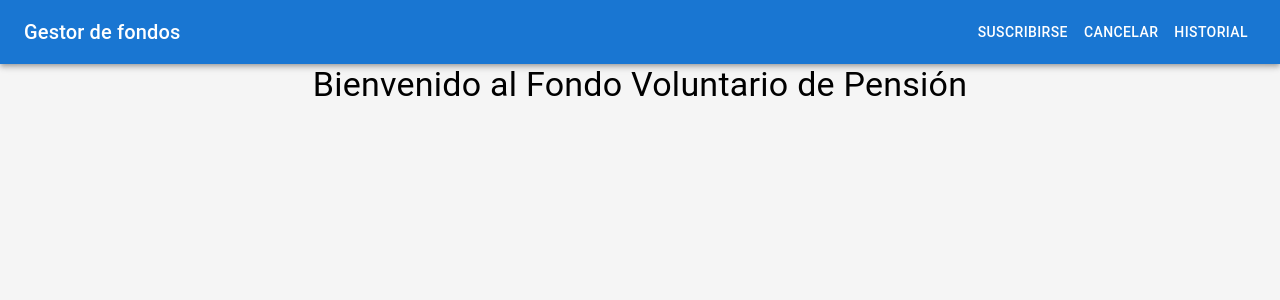
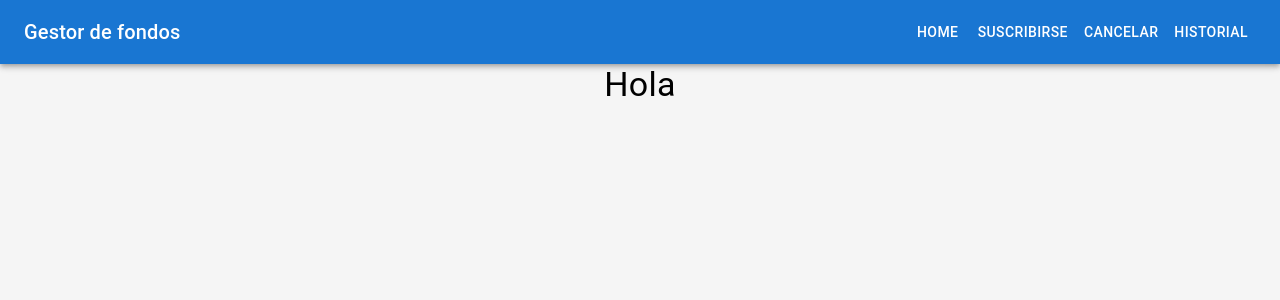
Before and after one commit to SebastianCl/fund_manager-front, a React (Create React App) app: page / in a window 1280 px wide. Shown: the top 300 px of the page. Built offline with nearby package versions, Linux system fonts and the light colour scheme; no server answers.

Commit message:
obtener datos usuario

```diff
--- a/src/App.js
+++ b/src/App.js
@@ -1,4 +1,4 @@
-import React from 'react';
+import React, { useState, useEffect } from 'react';
 import { BrowserRouter as Router, Routes, Route, Link } from 'react-router-dom';
 import { AppBar, Toolbar, Typography, Button, Container } from '@mui/material';
 import FundSubscription from './components/FundSubscription';
@@ -7,6 +7,33 @@ import TransactionHistory from './components/TransactionHistory';
 import './App.css';
 
 function App() {
+  const [userData, setUserData] = useState(null);
+
+  useEffect(() => {
+
+    const fetchUserData = async () => {
+      try {
+        const response = await fetch('http://localhost:8000/users/1'); // Ajustar URL según tu configuración de API
+        if (!response.ok) {
+          throw new Error('Error al cargar los datos del usuario');
+        }
+        const userData = await response.json();
+        setUserData(userData);
+      } catch (error) {
+        console.error('Error al obtener datos del usuario:', error.message);
+      }
+    };
+
+    fetchUserData();
+  }, []);
+
+  const formatCurrency = (amount) => {
+    return new Intl.NumberFormat('es-CO', {
+      style: 'currency',
+      currency: 'COP'
+    }).format(amount);
+  };
+
   return (
     <Router>
       <AppBar position="static">
@@ -14,6 +41,11 @@ function App() {
           <Typography variant="h6" style={{ flexGrow: 1 }}>
             Gestor de fondos
           </Typography>
+
+          <Button color="inherit" component={Link} to="/">
+            Home
+          </Button>
+
           <Button color="inherit" component={Link} to="/subscribe">
             Suscribirse
           </Button>
@@ -32,7 +64,8 @@ function App() {
           <Route path="/history" element={<TransactionHistory />} />
           <Route path="/" element={
             <Typography variant="h4" align="center" gutterBottom>
-              Bienvenido al Fondo Voluntario de Pensión
+              Hola
+              {/* Hola {userData.name}, disponible: {formatCurrency(userData.amount)} { } */}
             </Typography>
           } />
         </Routes>
```
